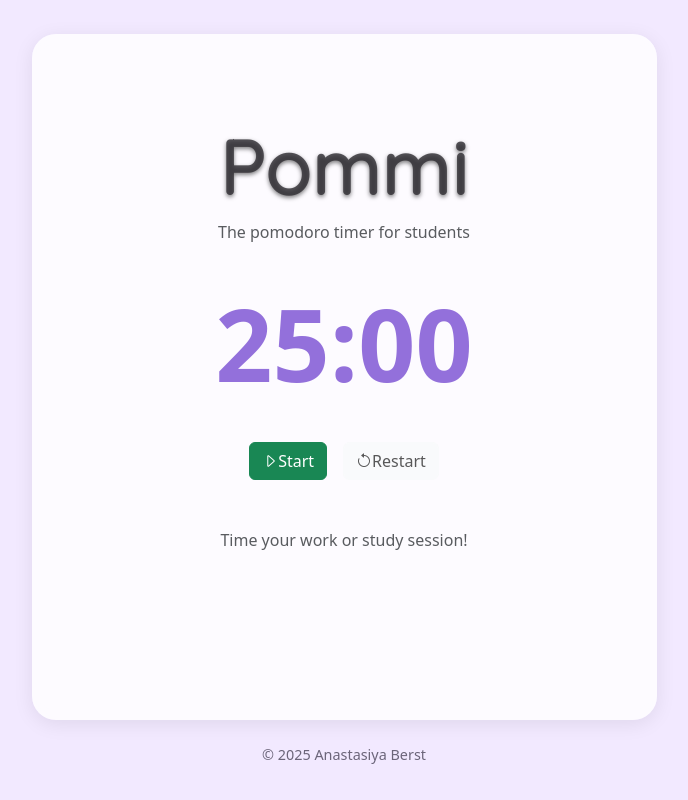
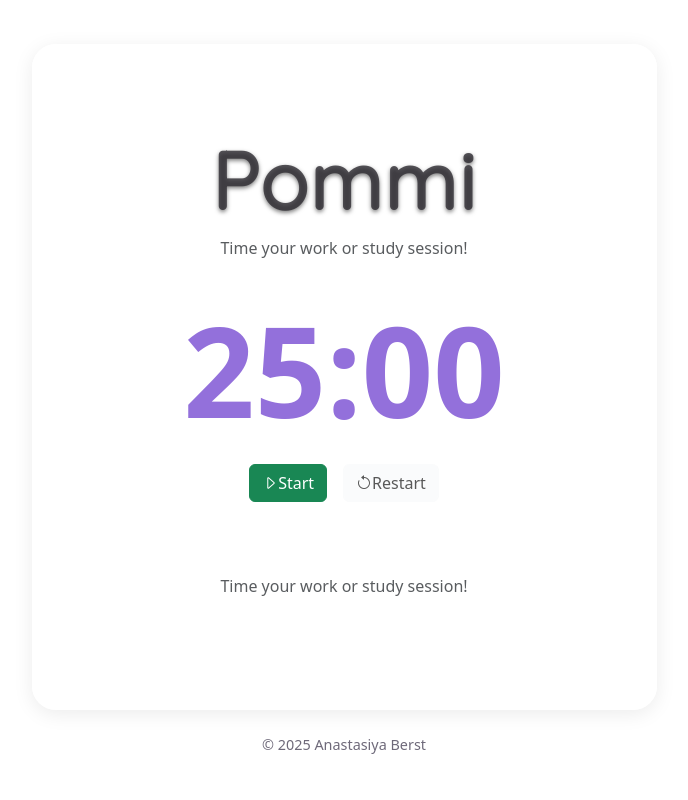
Before and after one commit to anaberst/pommi, a React (Vite) app in the folder react-app/: page / in a window 1280 px wide. Shown: the whole page, without its empty margins (296-984 px from the left). Built offline with nearby package versions, Linux system fonts and the light colour scheme; no server answers.

Commit message:
Add function to call microservice to convert color to CSS hex code, edit style

```diff
--- a/react-app/src/App.tsx
+++ b/react-app/src/App.tsx
@@ -1,9 +1,10 @@
 import { useState } from "react";
 import { useRef } from "react";
+import { useEffect } from "react";
 import { type CountdownApi } from "react-countdown";
+import "bootstrap-icons/font/bootstrap-icons.css";
 import Controls from "./components/Controls";
 import Timer from "./components/Timer";
-import "bootstrap-icons/font/bootstrap-icons.css";
 import ConfirmModal from "./components/ConfirmModal";
 import IllustrationDisplay from "./components/IllustrationDisplay";
 
@@ -82,19 +83,39 @@ const App = () => {
     setTimeLeft(Date.now() + minutes * 60000);
   };
 
+  {
+    /* Hex Code Microservice Call */
+  }
+  const backgroundColor = "light-purple";
+  const [hex, setHex] = useState("");
+
+  useEffect(() => {
+    async function loadColor() {
+      const response = await fetch(
+        `http://127.0.0.1:8001/color/${backgroundColor}`
+      );
+      let text = await response.text();
+
+      // Remove quotes
+      text = text.replace(/"/g, "");
+
+      setHex(text);
+    }
+    loadColor();
+  }, []);
+
   return (
     <div
       style={{
         minHeight: "100vh",
         width: "100%",
-    backgroundColor: "#f2e9ff",
+        backgroundColor: hex,
         display: "flex",
         justifyContent: "center",
         alignItems: "center",
         padding: "2rem",
       }}
     >
-
       {/* Center column that holds overlay and footer */}
       <div
         style={{
@@ -105,7 +126,6 @@ const App = () => {
           alignItems: "center",
         }}
       >
-
         {/* White Overlay */}
         <div
           style={{
@@ -118,15 +138,13 @@ const App = () => {
             boxShadow: "0 4px 20px rgba(0,0,0,0.08)",
           }}
         >
-
-    <div className="container py-5" style={{ maxWidth: "700px"}}>
-
+          <div className="container py-5" style={{ maxWidth: "700px" }}>
             {/* Title */}
             <h1
               className="display-4 fw-bold text-center mb-2"
               style={{
                 fontFamily: "'Quicksand', sans-serif",
-          fontSize: "75px",
+                fontSize: "80px",
                 color: "#2f2c33ce",
                 letterSpacing: "1.5px",
                 textShadow: "0 2px 4px rgba(0, 0, 0, 0.5)",
@@ -136,14 +154,12 @@ const App = () => {
             </h1>
 
             {/* Subtitle */}
-      <p
-        className="text-center text-muted mb-4"
-      >
-      The pomodoro timer for students
+            <p className="text-center text-muted">
+              Time your work or study session!
             </p>
 
             {/* Timer */}
-      <div className="d flex justify-content-center mb-4">
+            <div>
               <Timer
                 autoStart={false}
                 className="timer-display"
@@ -165,7 +181,9 @@ const App = () => {
               </Controls>
 
               <Controls
-          color={restartEnabled === true ? restartColor : restartDisabledColor}
+                color={
+                  restartEnabled === true ? restartColor : restartDisabledColor
+                }
                 onClick={handleConfirmModal}
               >
                 <i className={restartIcon}></i>
@@ -175,21 +193,24 @@ const App = () => {
 
             {/* Confirmation Pop-up */}
             {showModal && (
-        <ConfirmModal onCancel={handleCancelModal} onConfirm={handleRestart} />
+              <ConfirmModal
+                onCancel={handleCancelModal}
+                onConfirm={handleRestart}
+              />
             )}
+
+            {/* Study Illustration */}
+            <div className="d-flex justify-content-center mb-4">
+              <IllustrationDisplay theme={"study-space"} />
+            </div>
 
             {/* Study Fact */}
             <p
               className="text-center text-muted mb-4"
-        style={{ minHeight: "10vh" }}
             >
               Time your work or study session!
             </p>
 
-      {/* Study Illustration */}
-      <div className="d-flex justify-content-center">
-        <IllustrationDisplay theme={"study-space"} />
-      </div>
           </div>
         </div>
 
--- a/react-app/src/components/Timer.tsx
+++ b/react-app/src/components/Timer.tsx
@@ -23,10 +23,9 @@ const Timer = ({
     <div
       className={`${className} d-flex justify-content-center align-items-center`}
       style={{
-        fontSize: "100px",
+        fontSize: "125px",
         fontWeight: "bold",
         color: "MediumPurple",
-        minHeight: "10vh",
       }}
     >
       <Countdown
```
Lines whose indentation alone changed are shown as unchanged.
